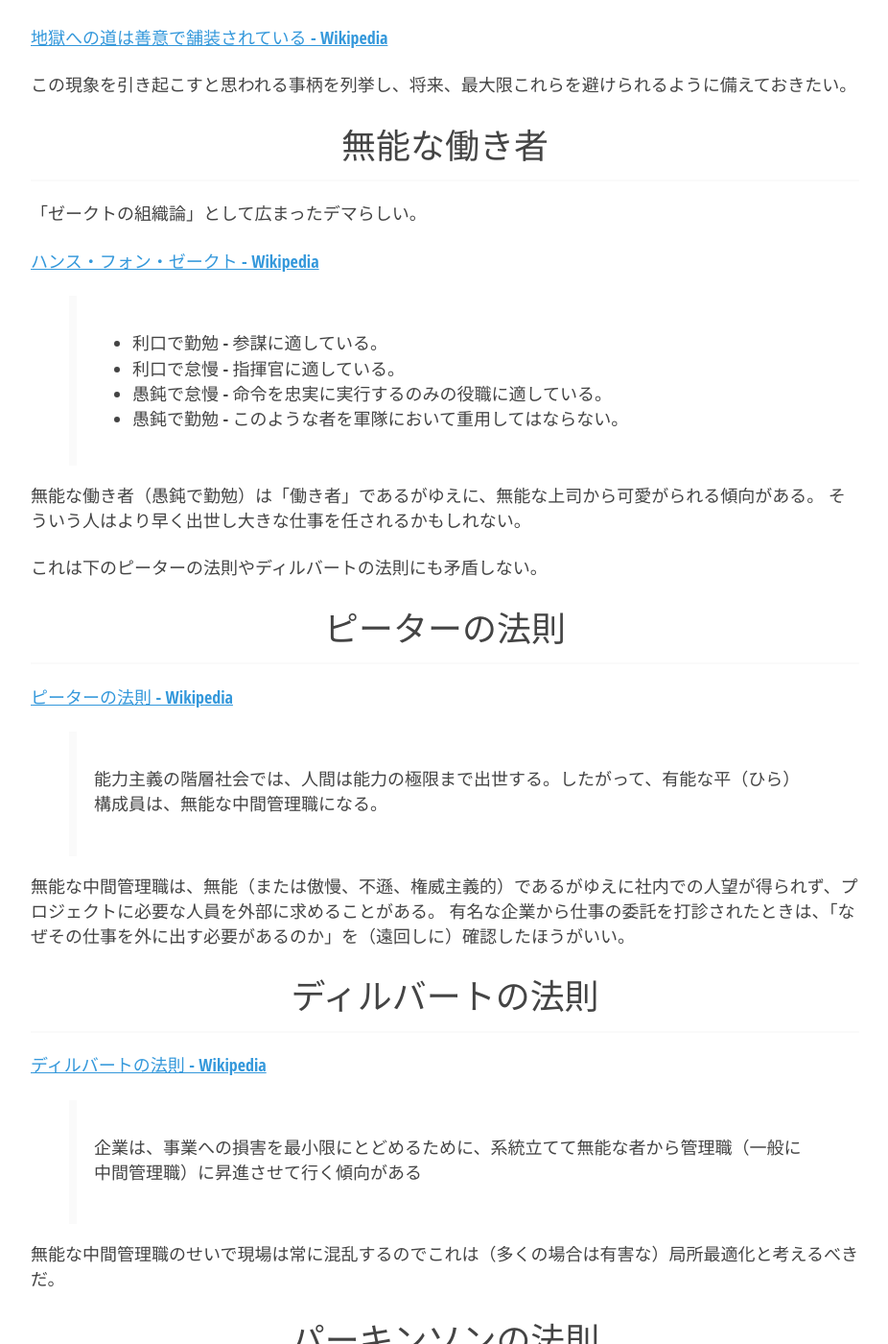
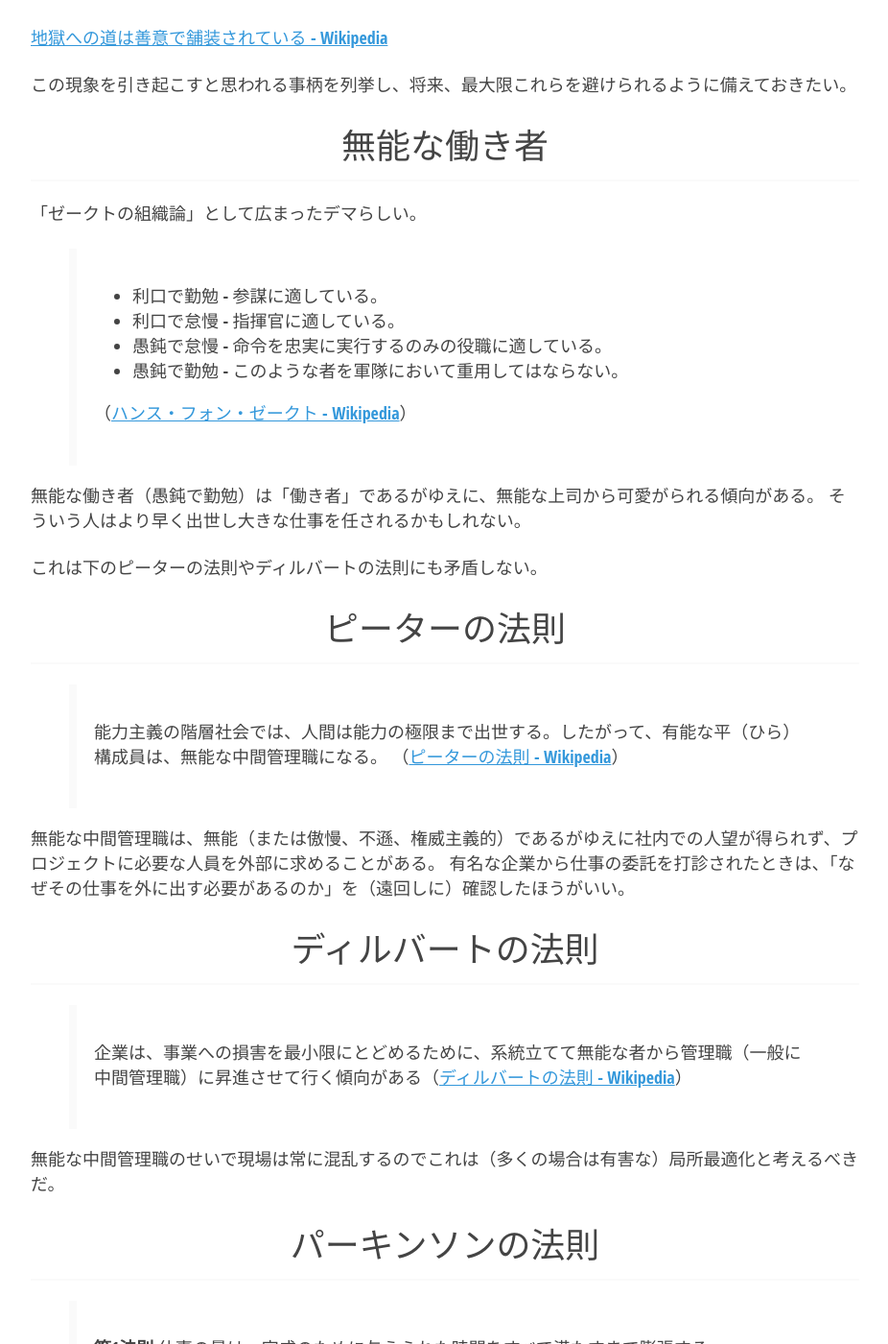
Before and after one commit to torus/torus.github.io, a Jekyll site: the page built from _posts/2024-06-01-the-road-to-hell.md, in a window 1280 px wide and 1400 px high, scrolled down 254 px. Shown: the whole window at 96% size, without its empty margins (176-1102 px from the left). Built offline with Jekyll 4.4.1, drawn with Linux system fonts in a browser that asks for light colours; some of the changed text lies outside the part shown.

Commit message:
adjustment

```diff
--- a/_posts/2024-06-01-the-road-to-hell.md
+++ b/_posts/2024-06-01-the-road-to-hell.md
@@ -16,12 +16,12 @@ title: 地獄への道は善意で舗装されている
 
 「ゼークトの組織論」として広まったデマらしい。
 
-[ハンス・フォン・ゼークト - Wikipedia](https://ja.wikipedia.org/wiki/%E3%83%8F%E3%83%B3%E3%82%B9%E3%83%BB%E3%83%95%E3%82%A9%E3%83%B3%E3%83%BB%E3%82%BC%E3%83%BC%E3%82%AF%E3%83%88)
-
 > - 利口で勤勉 - 参謀に適している。
 > - 利口で怠慢 - 指揮官に適している。
 > - 愚鈍で怠慢 - 命令を忠実に実行するのみの役職に適している。
 > - 愚鈍で勤勉 - このような者を軍隊において重用してはならない。
+>
+> （[ハンス・フォン・ゼークト - Wikipedia](https://ja.wikipedia.org/wiki/%E3%83%8F%E3%83%B3%E3%82%B9%E3%83%BB%E3%83%95%E3%82%A9%E3%83%B3%E3%83%BB%E3%82%BC%E3%83%BC%E3%82%AF%E3%83%88)）
 
 無能な働き者（愚鈍で勤勉）は「働き者」であるがゆえに、無能な上司から可愛がられる傾向がある。
 そういう人はより早く出世し大きな仕事を任されるかもしれない。
@@ -31,9 +31,8 @@ title: 地獄への道は善意で舗装されている
 
 ### ピーターの法則
 
-[ピーターの法則 - Wikipedia](https://ja.wikipedia.org/wiki/%E3%83%94%E3%83%BC%E3%82%BF%E3%83%BC%E3%81%AE%E6%B3%95%E5%89%87)
-
 > 能力主義の階層社会では、人間は能力の極限まで出世する。したがって、有能な平（ひら）構成員は、無能な中間管理職になる。
+> （[ピーターの法則 - Wikipedia](https://ja.wikipedia.org/wiki/%E3%83%94%E3%83%BC%E3%82%BF%E3%83%BC%E3%81%AE%E6%B3%95%E5%89%87)）
 
 無能な中間管理職は、無能（または傲慢、不遜、権威主義的）であるがゆえに社内での人望が得られず、プロジェクトに必要な人員を外部に求めることがある。
 有名な企業から仕事の委託を打診されたときは、「なぜその仕事を外に出す必要があるのか」を（遠回しに）確認したほうがいい。
@@ -41,26 +40,21 @@ title: 地獄への道は善意で舗装されている
 
 ### ディルバートの法則
 
-[ディルバートの法則 - Wikipedia](https://ja.wikipedia.org/wiki/%E3%83%87%E3%82%A3%E3%83%AB%E3%83%90%E3%83%BC%E3%83%88%E3%81%AE%E6%B3%95%E5%89%87)
-
-> 企業は、事業への損害を最小限にとどめるために、系統立てて無能な者から管理職（一般に中間管理職）に昇進させて行く傾向がある
+> 企業は、事業への損害を最小限にとどめるために、系統立てて無能な者から管理職（一般に中間管理職）に昇進させて行く傾向がある（[ディルバートの法則 - Wikipedia](https://ja.wikipedia.org/wiki/%E3%83%87%E3%82%A3%E3%83%AB%E3%83%90%E3%83%BC%E3%83%88%E3%81%AE%E6%B3%95%E5%89%87)）
 
 無能な中間管理職のせいで現場は常に混乱するのでこれは（多くの場合は有害な）局所最適化と考えるべきだ。
 
 ### パーキンソンの法則
 
-[パーキンソンの法則 - Wikipedia](https://ja.wikipedia.org/wiki/%E3%83%91%E3%83%BC%E3%82%AD%E3%83%B3%E3%82%BD%E3%83%B3%E3%81%AE%E6%B3%95%E5%89%87)
-
 > **第1法則**
 > 仕事の量は、完成のために与えられた時間をすべて満たすまで膨張する
->
 > **第2法則**
 > 支出の額は、収入の額に達するまで膨張する
+> （[パーキンソンの法則 - Wikipedia](https://ja.wikipedia.org/wiki/%E3%83%91%E3%83%BC%E3%82%AD%E3%83%B3%E3%82%BD%E3%83%B3%E3%81%AE%E6%B3%95%E5%89%87)）
 
 
 
 ### ハンロンの剃刀
 
-[ハンロンの剃刀 - Wikipedia](https://ja.wikipedia.org/wiki/%E3%83%8F%E3%83%B3%E3%83%AD%E3%83%B3%E3%81%AE%E5%89%83%E5%88%80)
-
 > 無能で十分説明されることに悪意を見出すな
+> （[ハンロンの剃刀 - Wikipedia](https://ja.wikipedia.org/wiki/%E3%83%8F%E3%83%B3%E3%83%AD%E3%83%B3%E3%81%AE%E5%89%83%E5%88%80)）
```
